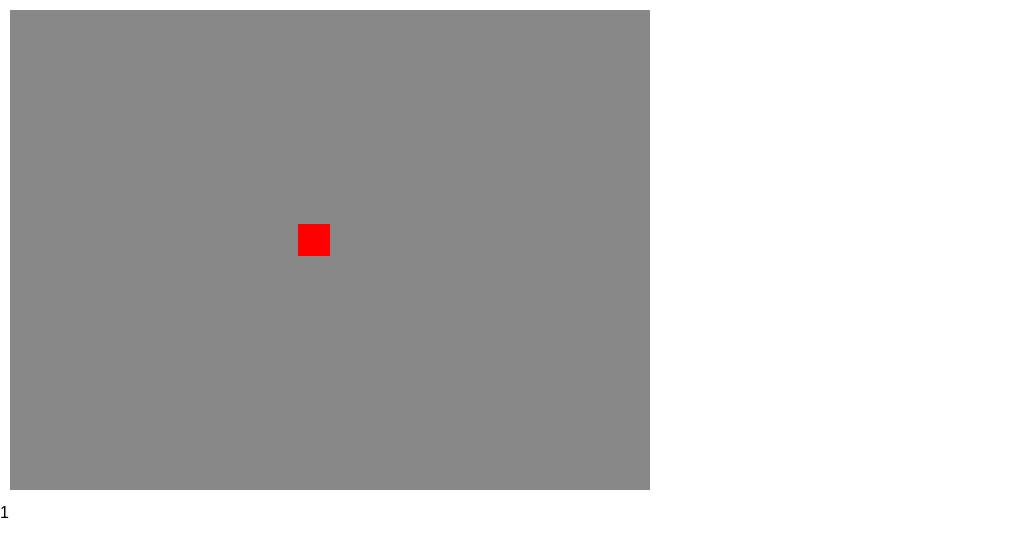
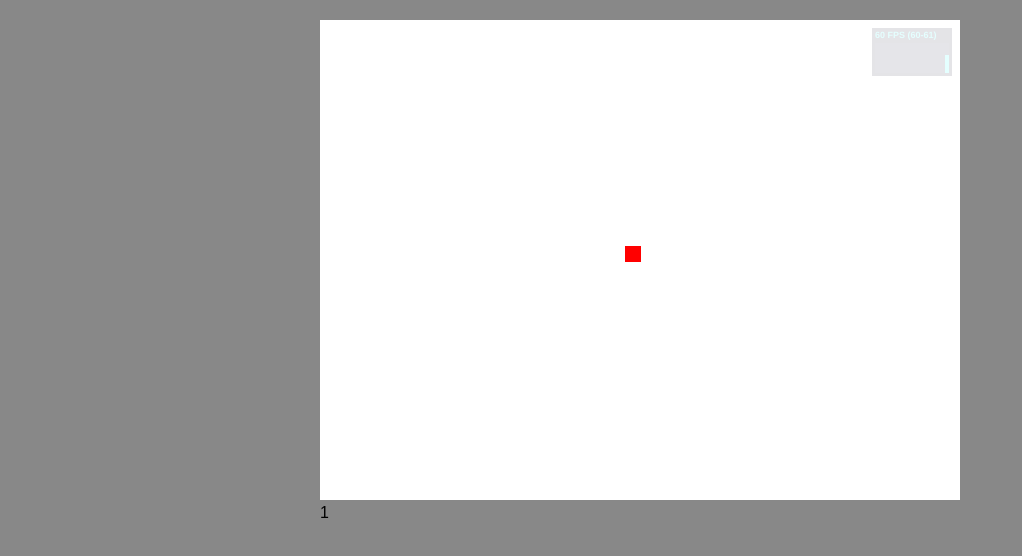
Before and after one commit to mythmon/villette, a plain HTML site: page static/index.html in a window 1280 px wide. Shown: the whole page, without its empty margins (0-1022 px from the left). Drawn offline with Linux system fonts and the light colour scheme.

Commit message:
Stats and style.

```diff
--- a/static/css/sketch.less
+++ b/static/css/sketch.less
@@ -1,3 +1,9 @@
+body {
+  background: #888;
+}
+
 #game {
-  margin: 10px;
+  margin: 20px auto;
+  width: 640px;
+  position: relative;
 }
--- a/static/index.html
+++ b/static/index.html
@@ -13,10 +13,10 @@
 
 <body>
   <div id="game"></div>
-  <span id="info"></span>
 
   <script src="js/lib/jquery-1.8.2.min.js"></script>
   <script src="js/lib/underscore-1.4.2.min.js"></script>
+  <script src="js/lib/stats-11.min.js"></script>
   <script src="js/utils.js"></script>
   <script src="js/game.js"></script>
 </body>
--- a/static/js/game.js
+++ b/static/js/game.js
@@ -1,6 +1,6 @@
 (function() {
 
-var WIDTH = 320, HEIGHT = 240, SCALE = 2;
+var WIDTH = 640, HEIGHT = 480, SCALE = 1;
 var buffer, canvas, context;
 var running = false;
 var TWOPI = Math.PI * 2;
@@ -114,7 +114,7 @@ function Target(options) {
     color: '#00f',
     active: true,
     vy: 10
-  });
+  }, options);
 }
 
 Target.prototype = new Actor();
@@ -141,6 +141,7 @@ function init() {
   context.scale(SCALE, SCALE);
 
   $('#game').append(canvas);
+  $('#game').append('<span id="info"/>');
 
   actors.push(new Denizen());
 
@@ -150,6 +151,16 @@ function init() {
     coords.y = Math.round(coords.y / SCALE);
     actors.push(new Target(coords));
   });
+
+  stats = new Stats();
+  stats.setMode(0); // 0: fps, 1: ms
+
+  $(stats.domElement).css({
+    position: 'absolute',
+    right: '8px',
+    top: '8px',
+    opacity: '0.1'
+  }).appendTo('#game');
 
   start();
 }
@@ -161,11 +172,15 @@ function start() {
 }
 
 function loop() {
+  stats.begin();
+
   tick();
   render();
   if (running) {
     requestFrame(loop, canvas);
   }
+
+  stats.end();
 }
 
 function tick() {
@@ -182,7 +197,7 @@ function tick() {
 }
 
 function render() {
-  context.fillStyle = '#888';
+  context.fillStyle = '#fff';
   context.fillRect(0, 0, WIDTH * SCALE, HEIGHT * SCALE);
 
   _.each(_.clone(actors), function(actor) {
--- /dev/null
+++ b/static/js/lib/stats-11.min.js
@@ -0,0 +1,6 @@
+// stats.js - http://github.com/mrdoob/stats.js
+var Stats=function(){var l=Date.now(),m=l,g=0,n=Infinity,o=0,h=0,p=Infinity,q=0,r=0,s=0,f=document.createElement("div");f.id="stats";f.addEventListener("mousedown",function(b){b.preventDefault();t(++s%2)},!1);f.style.cssText="width:80px;opacity:0.9;cursor:pointer";var a=document.createElement("div");a.id="fps";a.style.cssText="padding:0 0 3px 3px;text-align:left;background-color:#002";f.appendChild(a);var i=document.createElement("div");i.id="fpsText";i.style.cssText="color:#0ff;font-family:Helvetica,Arial,sans-serif;font-size:9px;font-weight:bold;line-height:15px";
+i.innerHTML="FPS";a.appendChild(i);var c=document.createElement("div");c.id="fpsGraph";c.style.cssText="position:relative;width:74px;height:30px;background-color:#0ff";for(a.appendChild(c);74>c.children.length;){var j=document.createElement("span");j.style.cssText="width:1px;height:30px;float:left;background-color:#113";c.appendChild(j)}var d=document.createElement("div");d.id="ms";d.style.cssText="padding:0 0 3px 3px;text-align:left;background-color:#020;display:none";f.appendChild(d);var k=document.createElement("div");
+k.id="msText";k.style.cssText="color:#0f0;font-family:Helvetica,Arial,sans-serif;font-size:9px;font-weight:bold;line-height:15px";k.innerHTML="MS";d.appendChild(k);var e=document.createElement("div");e.id="msGraph";e.style.cssText="position:relative;width:74px;height:30px;background-color:#0f0";for(d.appendChild(e);74>e.children.length;)j=document.createElement("span"),j.style.cssText="width:1px;height:30px;float:left;background-color:#131",e.appendChild(j);var t=function(b){s=b;switch(s){case 0:a.style.display=
+"block";d.style.display="none";break;case 1:a.style.display="none",d.style.display="block"}};return{REVISION:11,domElement:f,setMode:t,begin:function(){l=Date.now()},end:function(){var b=Date.now();g=b-l;n=Math.min(n,g);o=Math.max(o,g);k.textContent=g+" MS ("+n+"-"+o+")";var a=Math.min(30,30-30*(g/200));e.appendChild(e.firstChild).style.height=a+"px";r++;b>m+1E3&&(h=Math.round(1E3*r/(b-m)),p=Math.min(p,h),q=Math.max(q,h),i.textContent=h+" FPS ("+p+"-"+q+")",a=Math.min(30,30-30*(h/100)),c.appendChild(c.firstChild).style.height=
+a+"px",m=b,r=0);return b},update:function(){l=this.end()}}};
```
